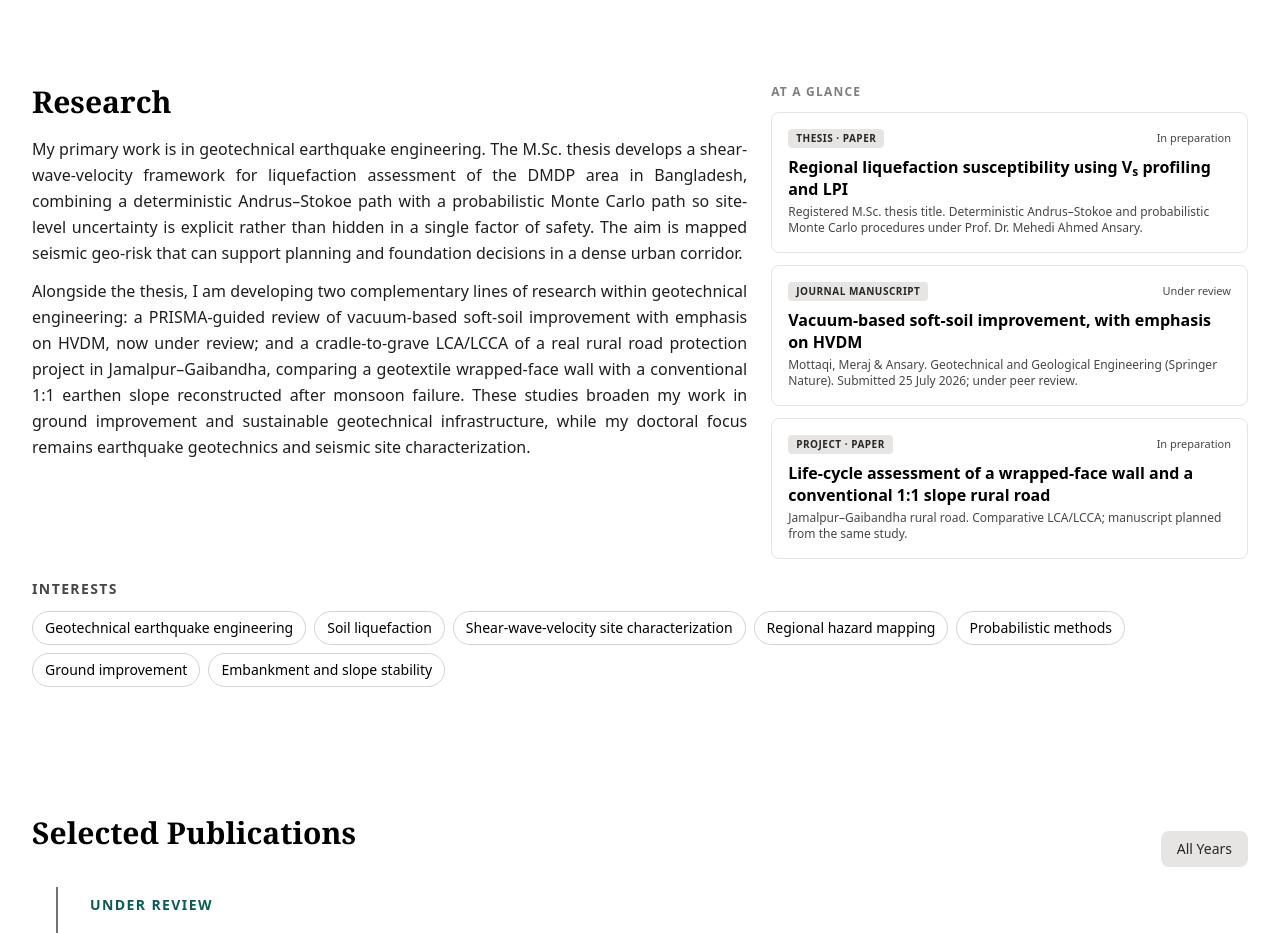
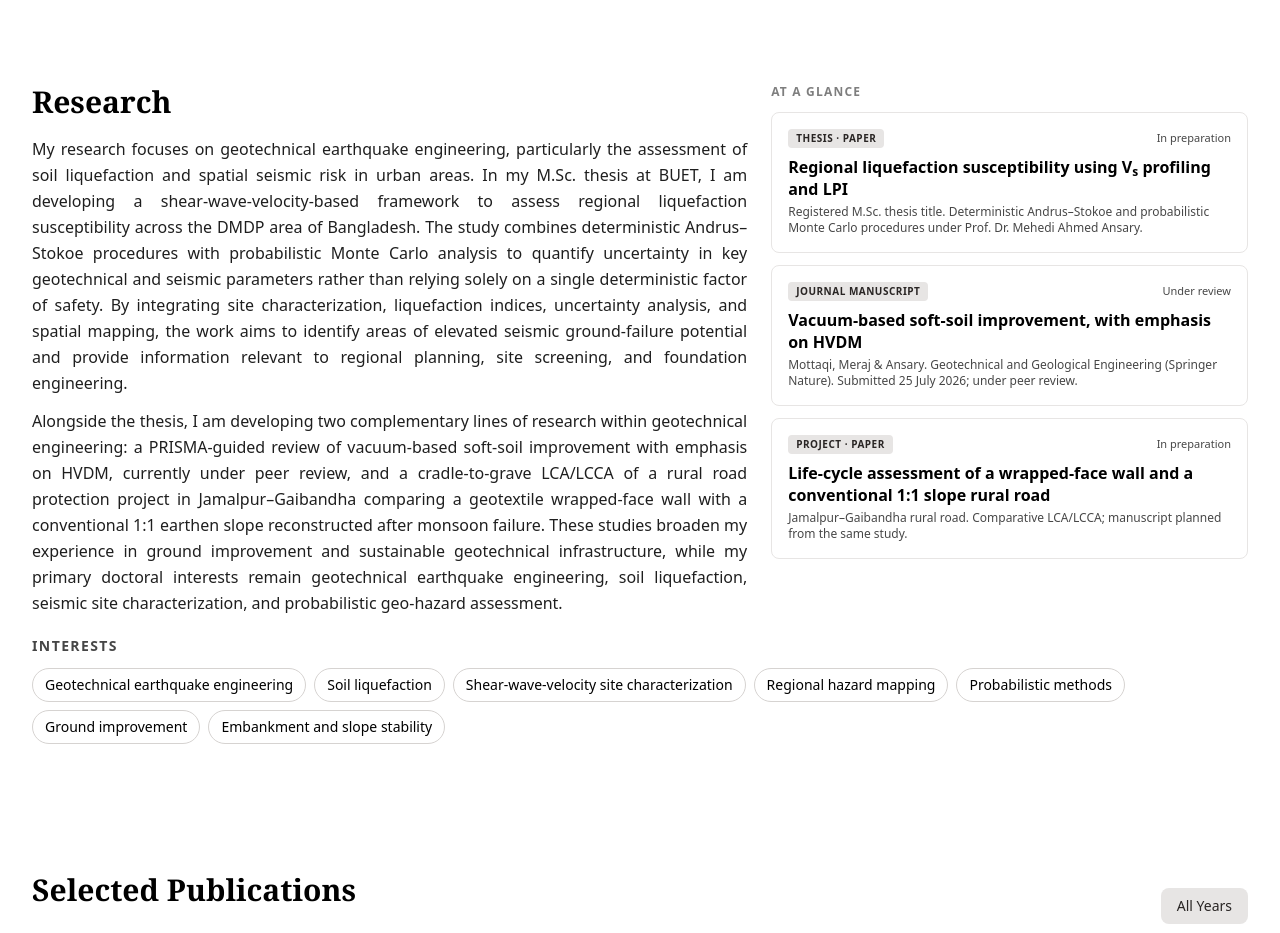
Before and after one commit to enamulislammeraj25-rin/portfolio-xrin, a React (Create React App) app: page / in a window 1280 px wide. Shown: the part 1200-2133 px from the top of the page. Built offline with nearby package versions, Linux system fonts and the light colour scheme.

Commit message:
Strengthen PhD-focused research statement

```diff
--- a/src/App.js
+++ b/src/App.js
@@ -1126,10 +1126,10 @@ export default function App() {
                  <div>
                  <h2 className="text-3xl font-serif font-bold mb-4">Research</h2>
                  <p className="text-base leading-relaxed opacity-80 text-justify">
-                    My primary work is in geotechnical earthquake engineering. The M.Sc. thesis develops a shear-wave-velocity framework for liquefaction assessment of the DMDP area in Bangladesh, combining a deterministic Andrus–Stokoe path with a probabilistic Monte Carlo path so site-level uncertainty is explicit rather than hidden in a single factor of safety. The aim is mapped seismic geo-risk that can support planning and foundation decisions in a dense urban corridor.
+                    My research focuses on geotechnical earthquake engineering, particularly the assessment of soil liquefaction and spatial seismic risk in urban areas. In my M.Sc. thesis at BUET, I am developing a shear-wave-velocity-based framework to assess regional liquefaction susceptibility across the DMDP area of Bangladesh. The study combines deterministic Andrus–Stokoe procedures with probabilistic Monte Carlo analysis to quantify uncertainty in key geotechnical and seismic parameters rather than relying solely on a single deterministic factor of safety. By integrating site characterization, liquefaction indices, uncertainty analysis, and spatial mapping, the work aims to identify areas of elevated seismic ground-failure potential and provide information relevant to regional planning, site screening, and foundation engineering.
                  </p>
                  <p className="text-base leading-relaxed opacity-80 text-justify mt-3">
-                    Alongside the thesis, I am developing two complementary lines of research within geotechnical engineering: a PRISMA-guided review of vacuum-based soft-soil improvement with emphasis on HVDM, now under review; and a cradle-to-grave LCA/LCCA of a real rural road protection project in Jamalpur–Gaibandha, comparing a geotextile wrapped-face wall with a conventional 1:1 earthen slope reconstructed after monsoon failure. These studies broaden my work in ground improvement and sustainable geotechnical infrastructure, while my doctoral focus remains earthquake geotechnics and seismic site characterization.
+                    Alongside the thesis, I am developing two complementary lines of research within geotechnical engineering: a PRISMA-guided review of vacuum-based soft-soil improvement with emphasis on HVDM, currently under peer review, and a cradle-to-grave LCA/LCCA of a rural road protection project in Jamalpur–Gaibandha comparing a geotextile wrapped-face wall with a conventional 1:1 earthen slope reconstructed after monsoon failure. These studies broaden my experience in ground improvement and sustainable geotechnical infrastructure, while my primary doctoral interests remain geotechnical earthquake engineering, soil liquefaction, seismic site characterization, and probabilistic geo-hazard assessment.
                  </p>
                  </div>
                  <div className="flex flex-col gap-3">
```
